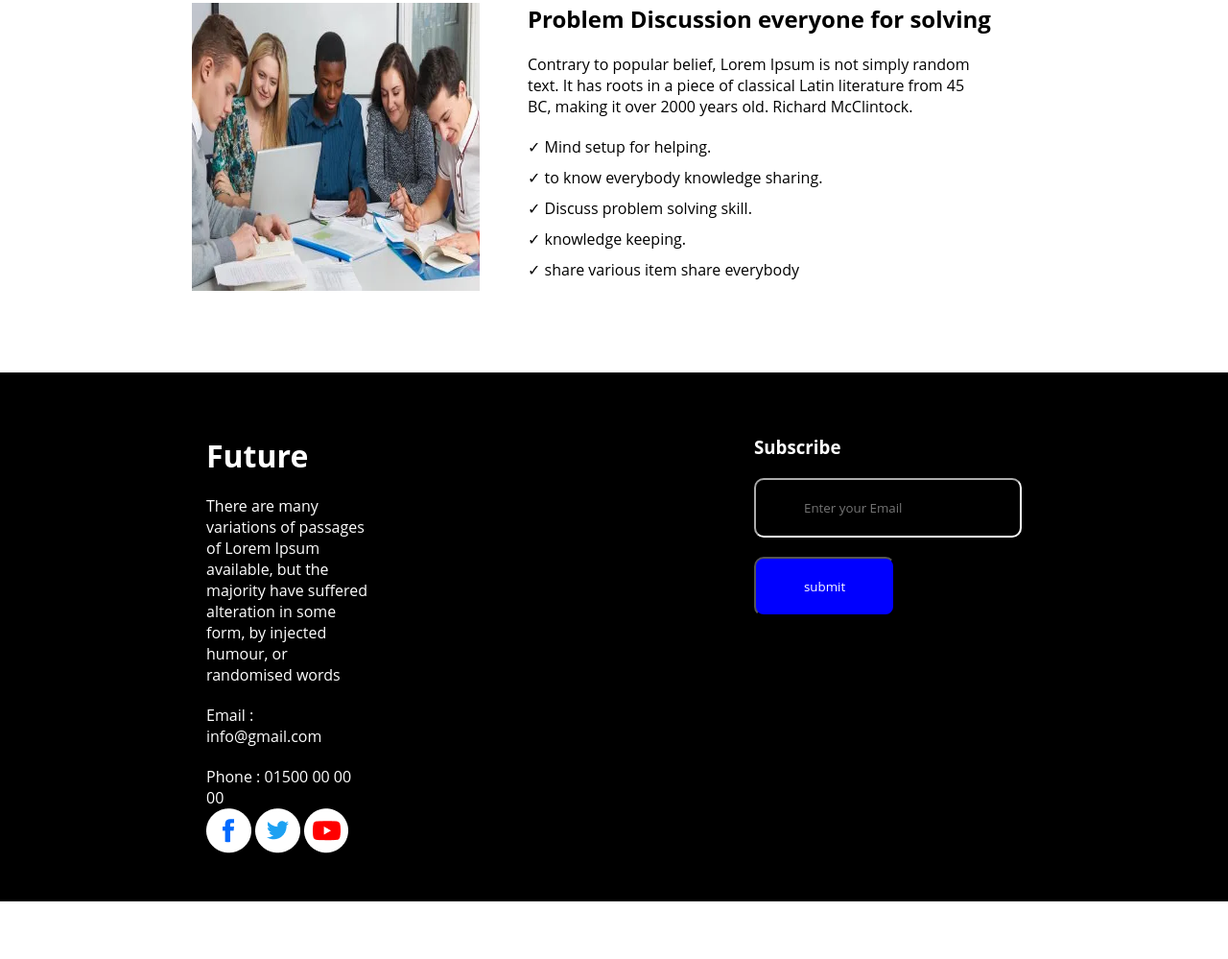
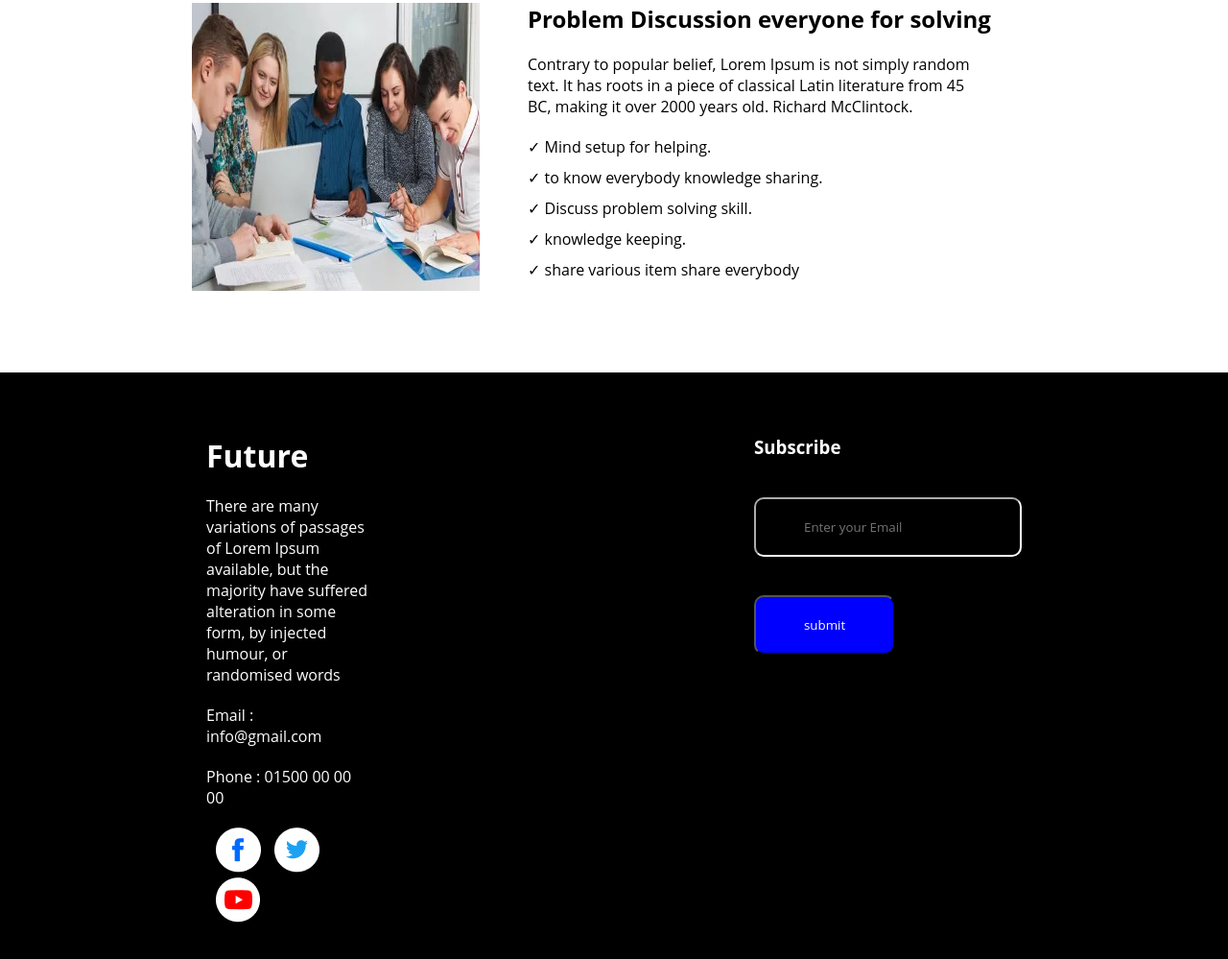
Before and after one commit to mdraselislam1944/my-assignment, a plain HTML site: page index.html in a window 1280 px wide. Shown: the part 2082-3081 px from the top of the page at 96% size. Before the commit the page ends 3021 px from the top, so only its background shows below. Drawn offline with Linux system fonts and the light colour scheme.

Commit message:
add-something

```diff
--- a/index.html
+++ b/index.html
@@ -4,7 +4,7 @@
     <meta charset="UTF-8">
     <meta http-equiv="X-UA-Compatible" content="IE=edge">
     <meta name="viewport" content="width=device-width, initial-scale=1.0">
-    <title>Document</title>
+    <title>My-first-assignment</title>
     <link rel="stylesheet" href="style.css">
     <link rel="preconnect" href="https://fonts.googleapis.com">
 <link rel="preconnect" href="https://fonts.gstatic.com" crossorigin>
--- a/style.css
+++ b/style.css
@@ -114,9 +114,13 @@ width: 500px;
     margin-top: 20px;
     margin-right: 10px;
 }
+.footer-title img{
+  margin-left: 10px;
+}
 .sub-title
 {
     margin-top: 20px;
+    margin-bottom: 20px;
 }
 .footer-title input{
     padding: 20px 50px 20px 50px;
```
